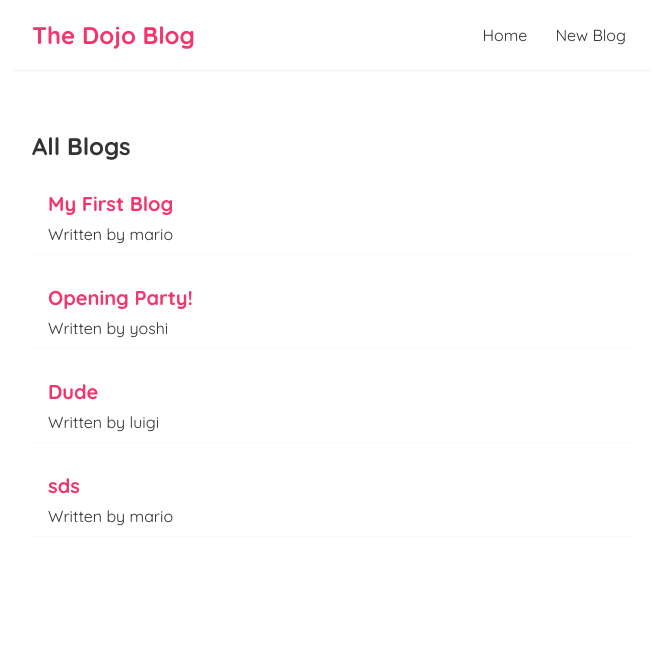
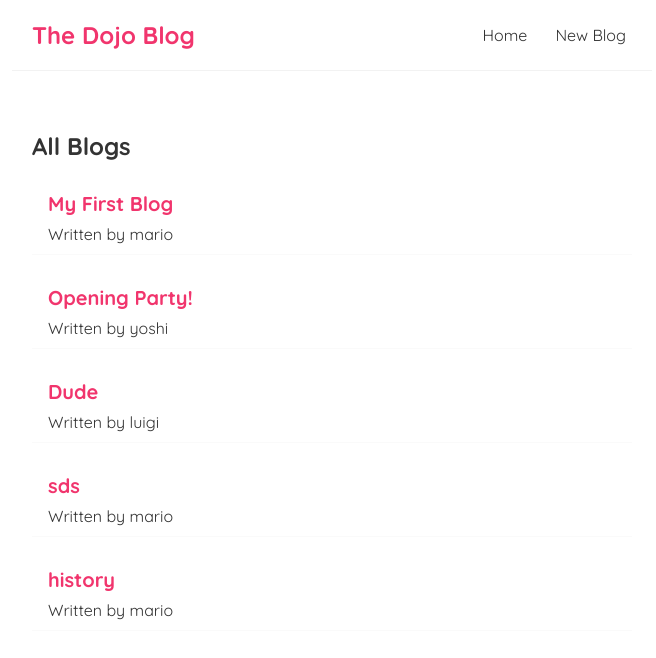
Before and after one commit to rvd2pwipwip/dojo-blog, a React (Create React App) app: page / in a window 1280 px wide. Shown: the top 658 px of the page, without its empty margins (308-964 px from the left). Built offline with nearby package versions, Linux system fonts and the light colour scheme; data requests are answered from the project's data file; the HTML template or start-up script is replaced by a standard one.

Commit message:
30-Programming redirects (history)

```diff
--- a/data/db.json
+++ b/data/db.json
@@ -23,6 +23,12 @@
       "body": "dgdgsdgdffffffffffa",
       "author": "mario",
       "id": 4
+    },
+    {
+      "title": "history",
+      "body": "dhreryare",
+      "author": "mario",
+      "id": 5
     }
   ]
 }
--- a/src/Create.js
+++ b/src/Create.js
@@ -1,16 +1,18 @@
 import { useState } from "react";
+import { useHistory } from "react-router-dom";
 
 const Create = () => {
   const [title, setTitle] = useState("");
   const [body, setBody] = useState("");
   const [author, setAuthor] = useState("mario");
   const [isPending, setIsPending] = useState(false);
+  const history = useHistory();
 
   const handleSubmit = (e) => {
     e.preventDefault();
     const blog = { title, body, author };
 
-    setIsPending(true)
+    setIsPending(true);
 
     fetch("http://localhost:8000/blogs", {
       method: "POST",
@@ -18,7 +20,9 @@ const Create = () => {
       body: JSON.stringify(blog),
     }).then(() => {
       console.log("blog added");
-      setIsPending(false)
+      setIsPending(false);
+      // history.go(-1);
+      history.push("/")
     });
   };
 
```
